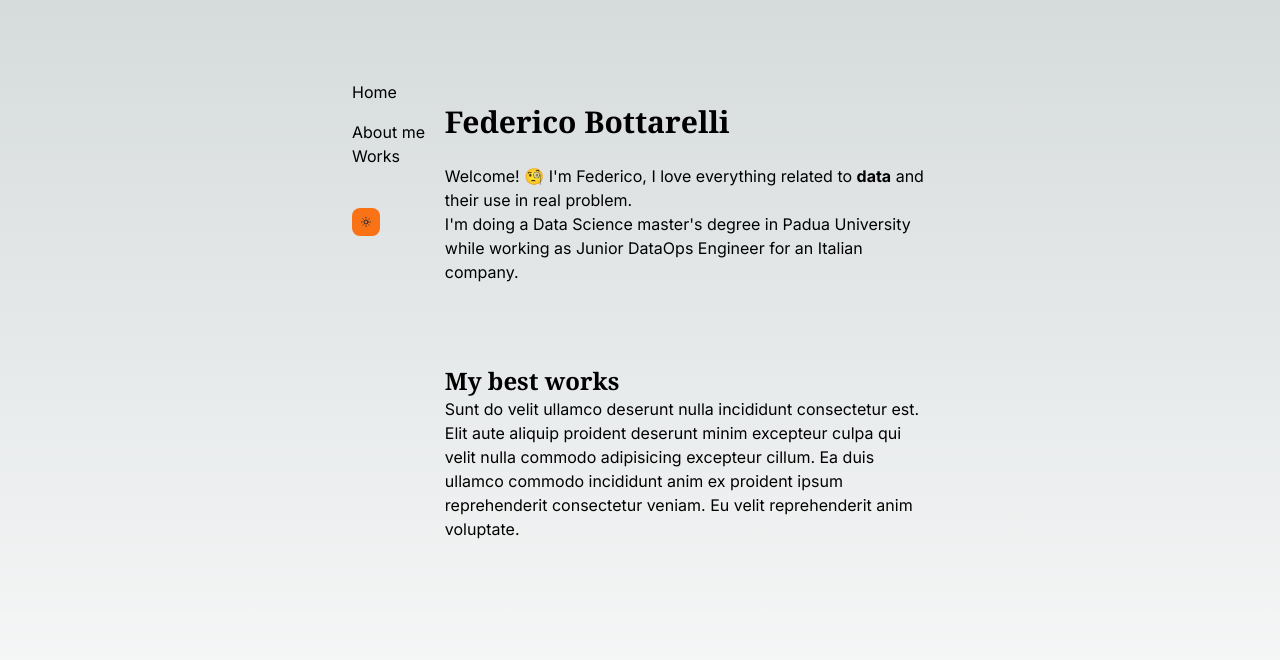
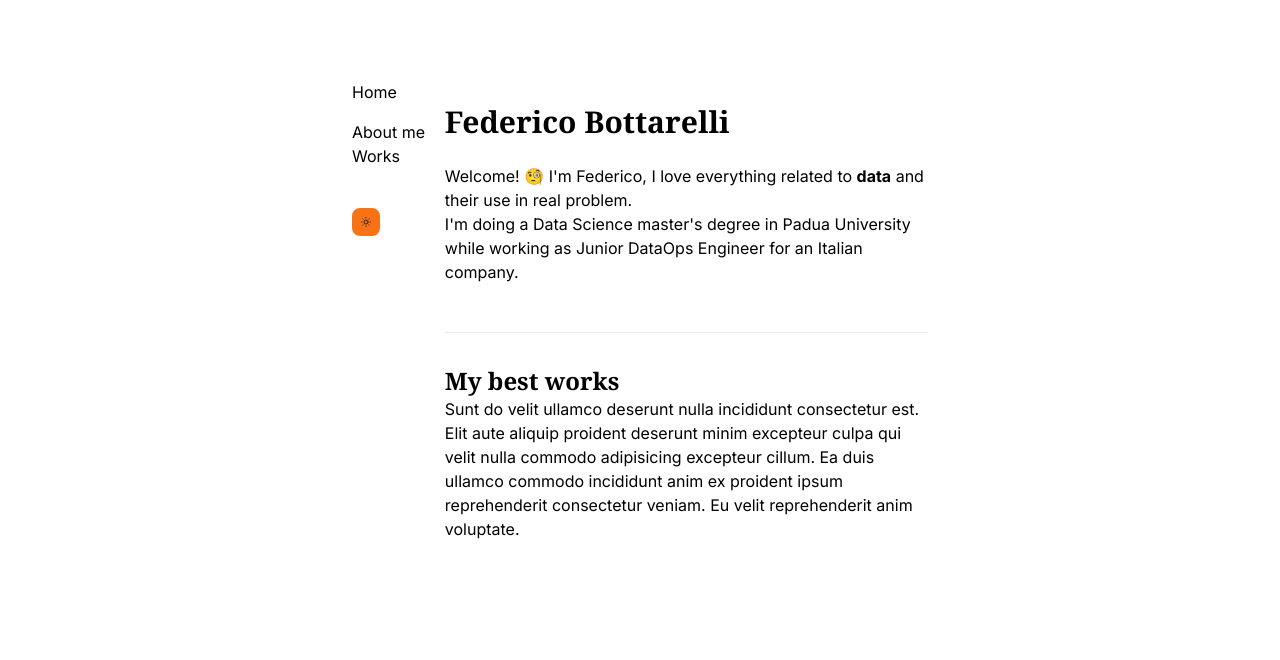
Before and after one commit to fbottarelli/personal-portfolio, a Next.js app: page / in a window 1280 px wide. Shown: the top 660 px of the page. Built offline with nearby package versions, Linux system fonts and the light colour scheme.

Commit message:
Minor fixes

```diff
--- a/src/app/layout.tsx
+++ b/src/app/layout.tsx
@@ -1,4 +1,4 @@
-import './globals.css'
+import '../../styles/globals.css'
 import type { Metadata } from 'next'
 import { Inter } from 'next/font/google'
 import Nav from '../components/Nav'
@@ -6,8 +6,8 @@ import Nav from '../components/Nav'
 const inter = Inter({ subsets: ['latin'] })
 
 export const metadata: Metadata = {
-  title: 'Create Next App',
-  description: 'Generated by create next app',
+  title: 'Federico Bottarelli',
+  description: "Federico Bottarelli portfolio",
 }
 
 export default function RootLayout({
@@ -18,10 +18,12 @@ export default function RootLayout({
   return (
     <html lang="en">
       {/* <body className={inter.className}>{children}</body>  */}
-      <body className={`${inter.className} antialiased max-w-sm md:max-w-xl flex flex-col md:flex-row mx-auto mt-8 lg:mt-20 p-5 md:p-0`}>
-      <Nav /> {/* Render the Navbar */}
-      <main className="flex min-h-screen flex-col items-center">
-      {children}</main>
+      <body className={`${inter.className}`}>
+        <div className="antialiased max-w-sm md:max-w-xl flex flex-col md:flex-row mx-auto mt-8 lg:mt-20 p-5 md:p-0">
+          <Nav /> {/* Render the Navbar */}
+          <main className="flex flex-col items-center">
+          {children}</main>
+        </div>
       </body>
     </html>
   )
--- a/src/app/globals.css
+++ b/styles/globals.css
@@ -4,7 +4,7 @@
 
 :root {
   --foreground-rgb: 0, 0, 0;
-  --background-start-rgb: 214, 219, 220;
+  --background-start-rgb: 255, 255, 255;
   --background-end-rgb: 255, 255, 255;
 }
 
```
Also changed, not shown: utils/database.js (added, +26 -0 lines).
